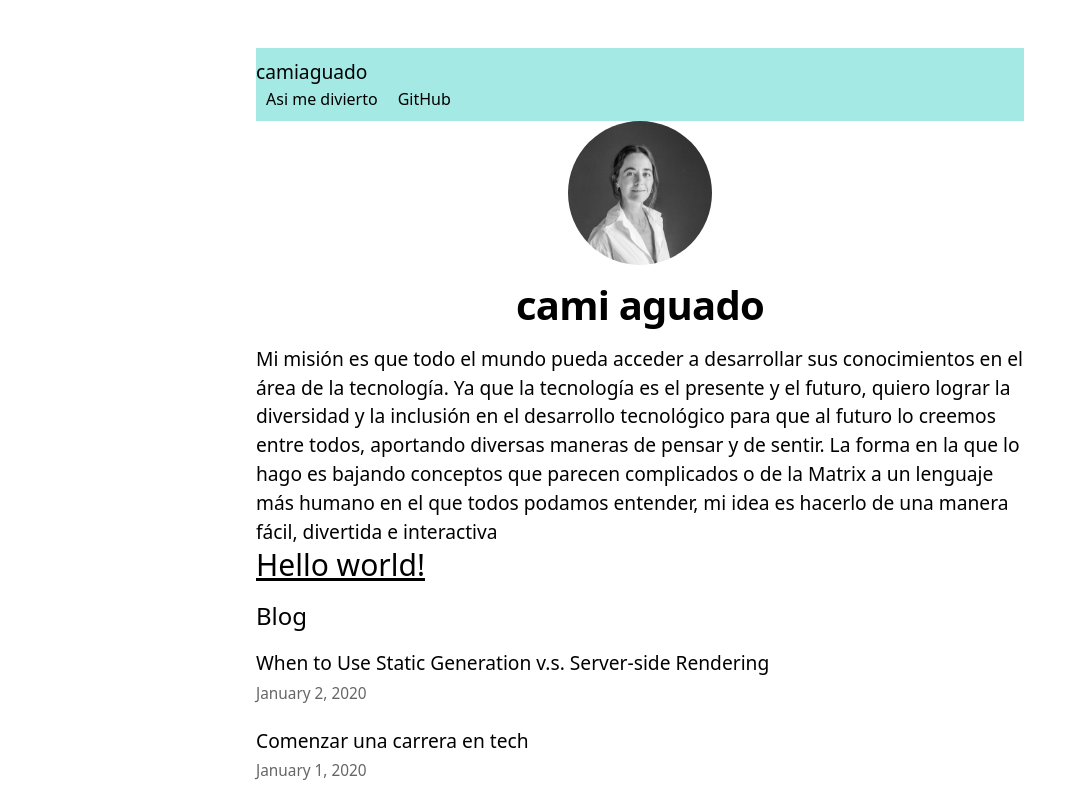
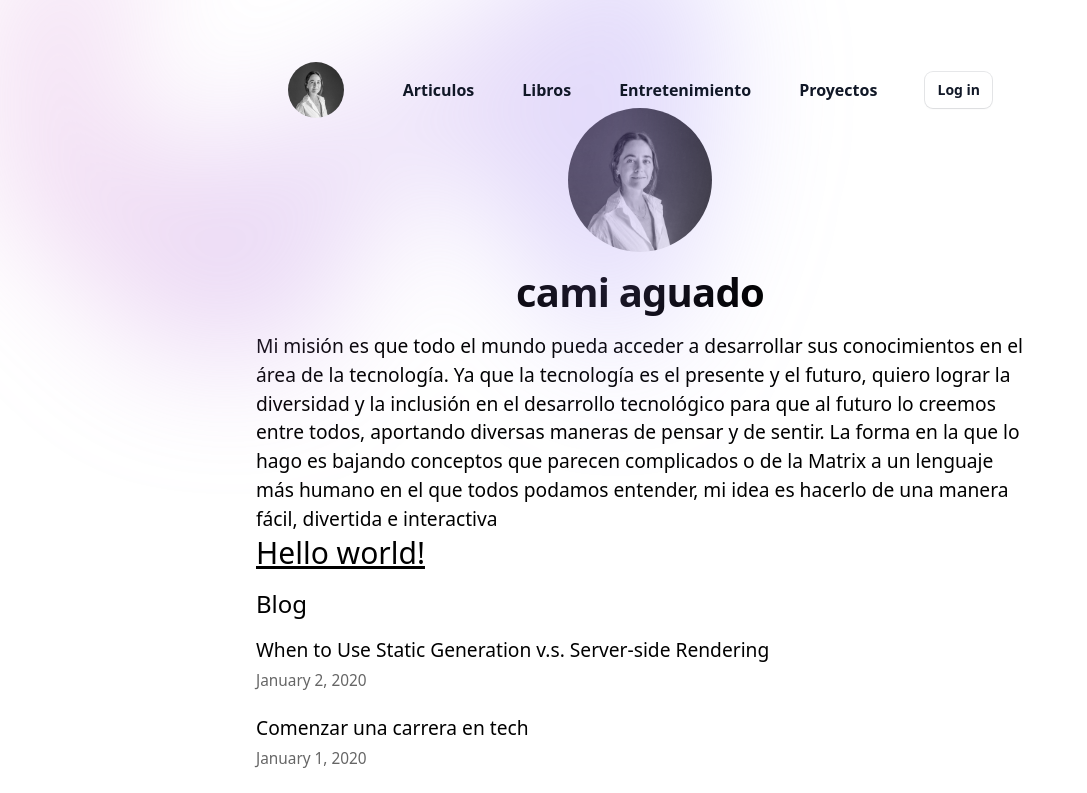
Before and after one commit to camiaguado/camiaguado, a Next.js app: page / in a window 1280 px wide. Shown: the top 793 px of the page, without its empty margins (0-1087 px from the left). Built offline with nearby package versions, Linux system fonts and the light colour scheme.

Commit message:
Modify header using tailwindcss

```diff
--- a/components/header/header.js
+++ b/components/header/header.js
@@ -1,32 +1,132 @@
-import style from './header.module.css';
-import Link from 'next/link';
-import Image from 'next/image';
-import utilStyles from '../../styles/utils.module.css';
+import { useState } from 'react'
+import { Dialog } from '@headlessui/react'
+import { Bars3Icon, XMarkIcon } from '@heroicons/react/24/outline'
 
+const navigation = [
+  { name: 'Articulos', href: '#' },
+  { name: 'Libros', href: '#' },
+  { name: 'Entretenimiento', href: '#' },
+  { name: 'Proyectos', href: '#' },
+]
 
-export default function header() {
+export default function Header() {
+  const [mobileMenuOpen, setMobileMenuOpen] = useState(false)
 
-    return(
-        <header className={style.header}>
-            <div className='max-width-container'>
-
-                <nav>
-                    <div>
-                        <a href="/"><h1 className={utilStyles.headingMd}>camiaguado</h1></a>
-                    </div>
-                    <ul>
-                        <li>
-                            <a href='/animacion'>Asi me divierto</a>
-                        </li>
-                        <li>
-                            <a href='https://github.com/camiaguado'>
-                            GitHub
-                            </a>
-                        </li>
-                    </ul>
-                </nav>
+  return (
+    <div className="isolate bg-white">
+      <div className="absolute inset-x-0 top-[-10rem] -z-10 transform-gpu overflow-hidden blur-3xl sm:top-[-20rem]">
+        <svg
+          className="relative left-[calc(50%-11rem)] -z-10 h-[21.1875rem] max-w-none -translate-x-1/2 rotate-[30deg] sm:left-[calc(50%-30rem)] sm:h-[42.375rem]"
+          viewBox="0 0 1155 678"
+          fill="none"
+          xmlns="http://www.w3.org/2000/svg"
+        >
+          <path
+            fill="url(#45de2b6b-92d5-4d68-a6a0-9b9b2abad533)"
+            fillOpacity=".3"
+            d="M317.219 518.975L203.852 678 0 438.341l317.219 80.634 204.172-286.402c1.307 132.337 45.083 346.658 209.733 145.248C936.936 126.058 882.053-94.234 1031.02 41.331c119.18 108.451 130.68 295.337 121.53 375.223L855 299l21.173 362.054-558.954-142.079z"
+          />
+          <defs>
+            <linearGradient
+              id="45de2b6b-92d5-4d68-a6a0-9b9b2abad533"
+              x1="1155.49"
+              x2="-78.208"
+              y1=".177"
+              y2="474.645"
+              gradientUnits="userSpaceOnUse"
+            >
+              <stop stopColor="#9089FC" />
+              <stop offset={1} stopColor="#FF80B5" />
+            </linearGradient>
+          </defs>
+        </svg>
+      </div>
+      <div className="px-6 pt-6 lg:px-8">
+        <div>
+          <nav className="flex h-9 items-center justify-between" aria-label="Global">
+            <div className="flex lg:min-w-0 lg:flex-1" aria-label="Global">
+              <a href="#" className="-m-1.5 p-1.5">
+                <span className="sr-only">Cami Aguado</span>
+                <img className="h-14 rounded-full" src="images/profile.jpg" alt="" />
+              </a>
             </div>
-        </header>
-    )
-
+            <div className="flex lg:hidden">
+              <button
+                type="button"
+                className="-m-2.5 inline-flex items-center justify-center rounded-md p-2.5 text-gray-700"
+                onClick={() => setMobileMenuOpen(true)}
+              >
+                <span className="sr-only">Abrir menú</span>
+                <Bars3Icon className="h-6 w-6" aria-hidden="true" />
+              </button>
+            </div>
+            <div className="hidden lg:flex lg:min-w-0 lg:flex-1 lg:justify-center lg:gap-x-12">
+              {navigation.map((item) => (
+                <a key={item.name} href={item.href} className="font-semibold text-gray-900 hover:text-gray-900">
+                  {item.name}
+                </a>
+              ))}
+            </div>
+            <div className="hidden lg:flex lg:min-w-0 lg:flex-1 lg:justify-end">
+              <a
+                href="#"
+                className="inline-block rounded-lg px-3 py-1.5 text-sm font-semibold leading-6 text-gray-900 shadow-sm ring-1 ring-gray-900/10 hover:ring-gray-900/20"
+              >
+                Log in
+              </a>
+            </div>
+          </nav>
+          <Dialog as="div" open={mobileMenuOpen} onClose={setMobileMenuOpen}>
+            <Dialog.Panel focus="true" className="fixed inset-0 z-10 overflow-y-auto bg-white px-6 py-6 lg:hidden">
+              <div className="flex h-9 items-center justify-between">
+                <div className="flex">
+                  <a href="#" className="-m-1.5 p-1.5">
+                    <span className="sr-only">Cami Aguado</span>
+                    <img
+                      className="h-8"
+                      src="https://tailwindui.com/img/logos/mark.svg?color=indigo&shade=600"
+                      alt=""
+                    />
+                  </a>
+                </div>
+                <div className="flex">
+                  <button
+                    type="button"
+                    className="-m-2.5 inline-flex items-center justify-center rounded-md p-2.5 text-gray-700"
+                    onClick={() => setMobileMenuOpen(false)}
+                  >
+                    <span className="sr-only">Cerrar menú</span>
+                    <XMarkIcon className="h-6 w-6" aria-hidden="true" />
+                  </button>
+                </div>
+              </div>
+              <div className="mt-6 flow-root">
+                <div className="-my-6 divide-y divide-gray-500/10">
+                  <div className="space-y-2 py-6">
+                    {navigation.map((item) => (
+                      <a
+                        key={item.name}
+                        href={item.href}
+                        className="-mx-3 block rounded-lg py-2 px-3 text-base font-semibold leading-7 text-gray-900 hover:bg-gray-400/10"
+                      >
+                        {item.name}
+                      </a>
+                    ))}
+                  </div>
+                  <div className="py-6">
+                    <a
+                      href="#"
+                      className="-mx-3 block rounded-lg py-2.5 px-3 text-base font-semibold leading-6 text-gray-900 hover:bg-gray-400/10"
+                    >
+                      Botón xx
+                    </a>
+                  </div>
+                </div>
+              </div>
+            </Dialog.Panel>
+          </Dialog>
+        </div>
+      </div>
+    </div>
+  )
 }
--- a/package.json
+++ b/package.json
@@ -6,6 +6,8 @@
     "start": "next start"
   },
   "dependencies": {
+    "@headlessui/react": "^1.7.4",
+    "@heroicons/react": "^2.0.13",
     "date-fns": "^2.28.0",
     "gray-matter": "^4.0.3",
     "next": "latest",
```
Also changed, not shown: 1 other file (tests, documents, lock files or other folders).
